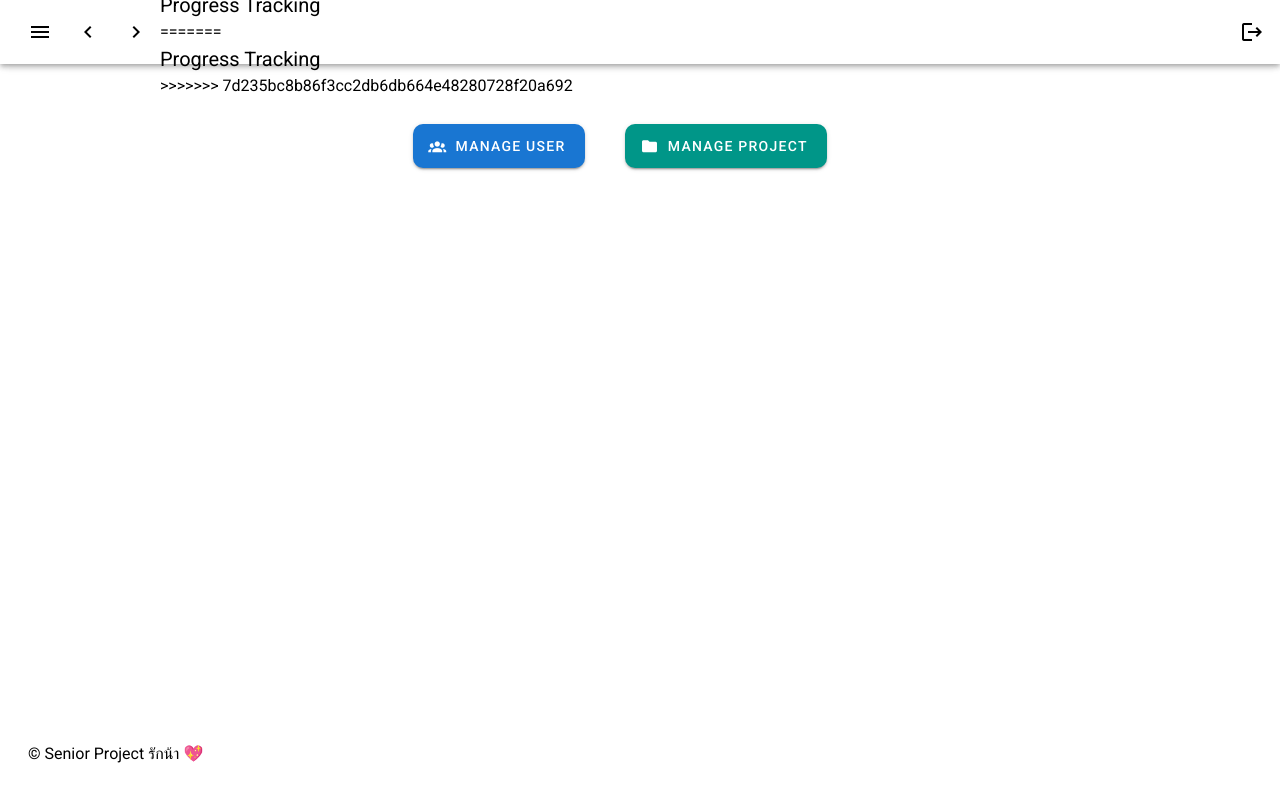
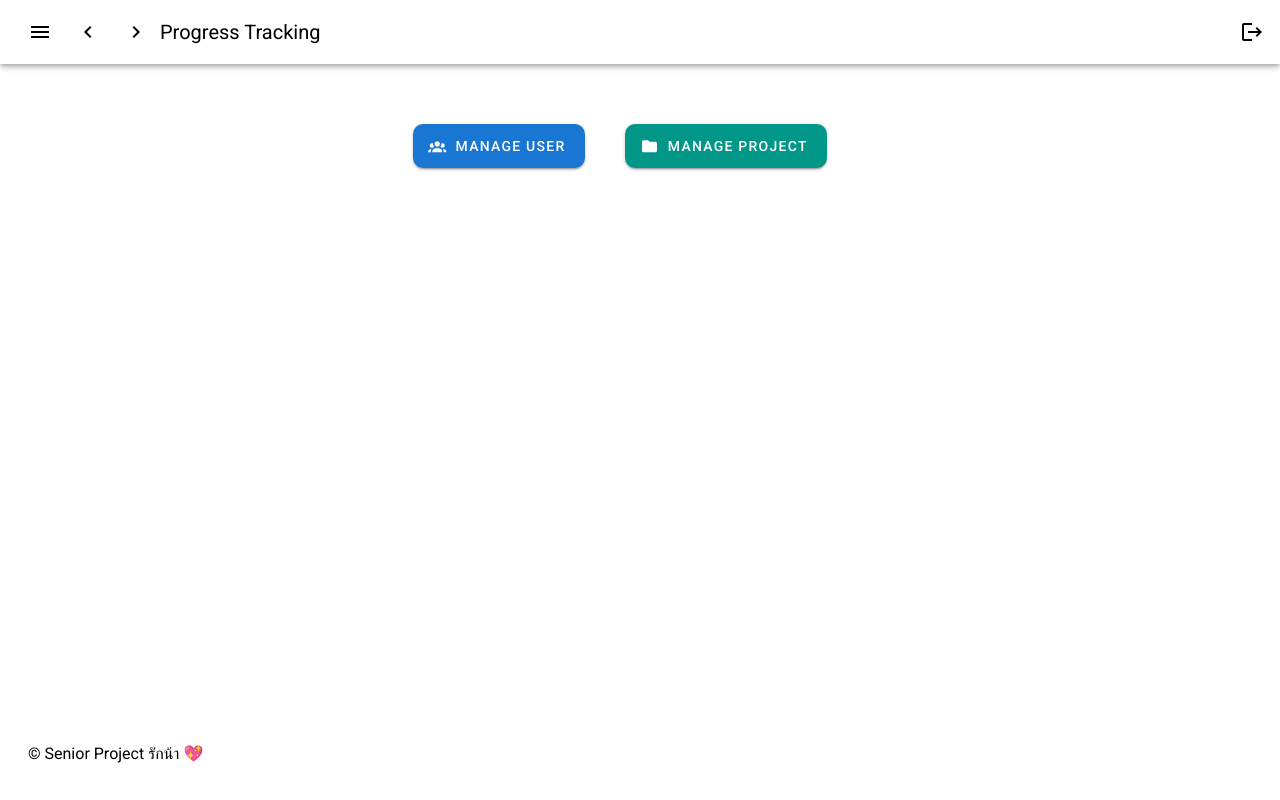
Before and after one commit to Ntdpz/Graduation_project, a Nuxt app in the folder font_end/: page / in a window 1280 px wide. Built offline with nearby package versions, Linux system fonts and the light colour scheme.

Commit message:
default update

```diff
--- a/font_end/layouts/default.vue
+++ b/font_end/layouts/default.vue
@@ -14,13 +14,8 @@
             <v-list style="background-color: white;">
               <v-list-item v-for="(item, i) in items" :key="i" @click="handleMenuItemClick(item.title)">
                 <v-list-item-title style="color: black;">{{ item.title }}</v-list-item-title>
-<<<<<<< HEAD
               </v-list-item>
             </v-list>
-=======
-              </v-list-item>
-            </v-list>
->>>>>>> 7d235bc8b86f3cc2db6db664e48280728f20a692
           </v-menu>
         </nav>
 
@@ -34,11 +29,7 @@
 
         <!-- ใส่ router-link เพื่อให้คลิกที่ Progress Tracking นำไปยังหน้าหลัก -->
         <router-link to="/" style="text-decoration: none; color: #000000;">
-<<<<<<< HEAD
-          <v-toolbar-title class="custom-title; style=color:black"> Progress Tracking </v-toolbar-title>
-=======
           <v-toolbar-title  class="custom-title" style="color: #000000;">Progress Tracking </v-toolbar-title>
->>>>>>> 7d235bc8b86f3cc2db6db664e48280728f20a692
         </router-link>
 
         <v-spacer></v-spacer>
@@ -142,9 +133,6 @@ export default {
     }
   }
 }
-<<<<<<< HEAD
-</script>
-=======
 
 .custom-toolbar {
   display: flex;
@@ -161,4 +149,3 @@ export default {
   width: 20px;
 }
 </style>
->>>>>>> main
```
